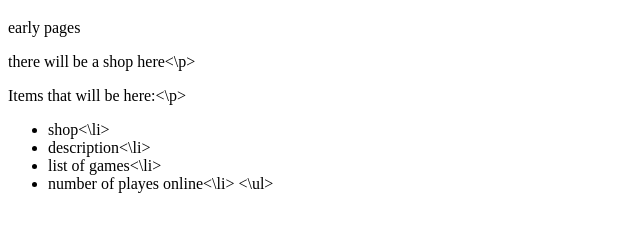
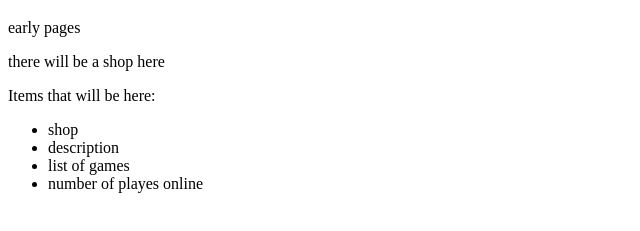
Before and after one commit to misha-jiltsov/misha-jiltsov.github.io, a plain HTML site: page index.html in a window 1280 px wide. Shown: the part 61-292 px from the top of the page, without its empty margins (0-640 px from the left). Drawn offline with Linux system fonts and the light colour scheme.

Commit message:
Update index.html

```diff
--- a/index.html
+++ b/index.html
@@ -3,13 +3,13 @@
 <body>
 <h1>Infinity craft</h1>
 <p>early pages</p>
-<p>there will be a shop here<\p>
-  <p>Items that will be here:<\p>
+<p>there will be a shop here</p>
+  <p>Items that will be here:</p>
   <ul>
-    <li>shop<\li>
-      <li>description<\li>
-        <li>list of games<\li>
-          <li>number of playes online<\li>
-    <\ul>
+    <li>shop</li>
+     <li>description</li>
+     <li>list of games</li>
+     <li>number of playes online</li>
+  </ul>
 </body>
 </html>
```
